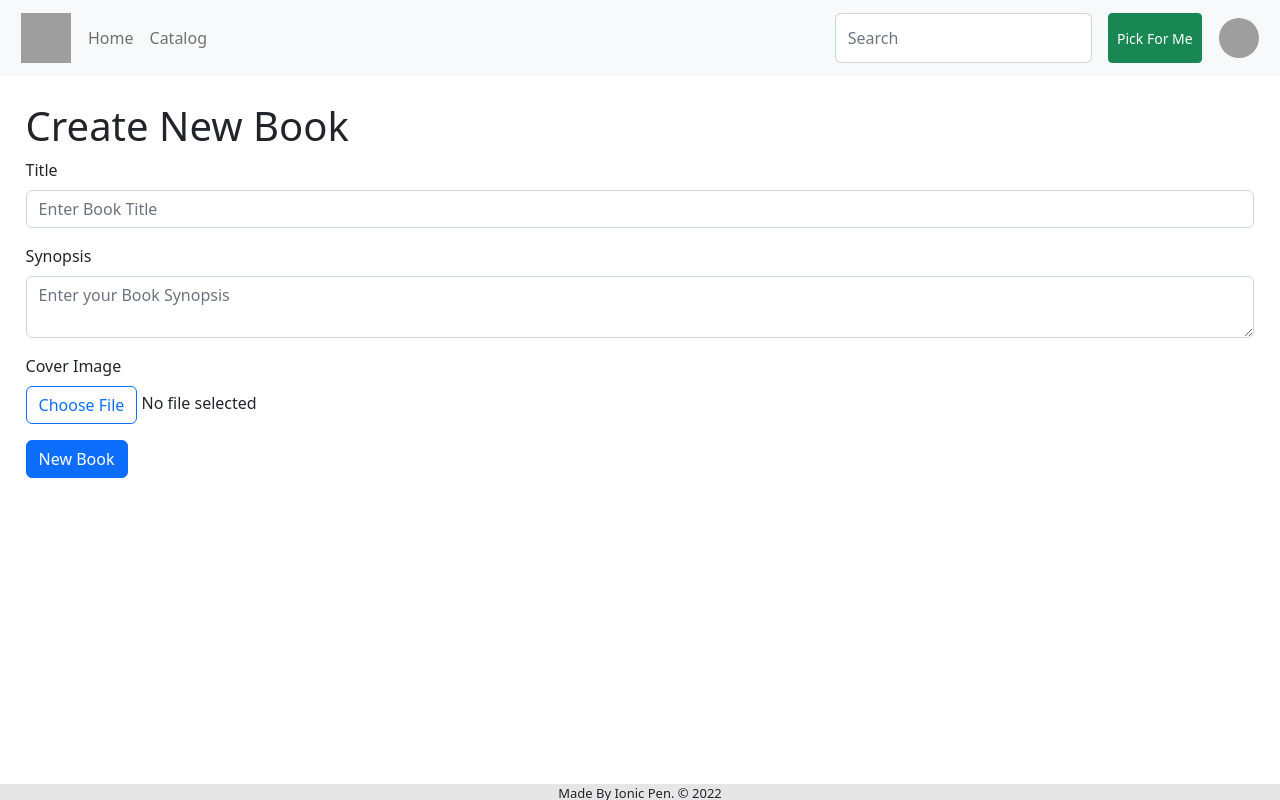
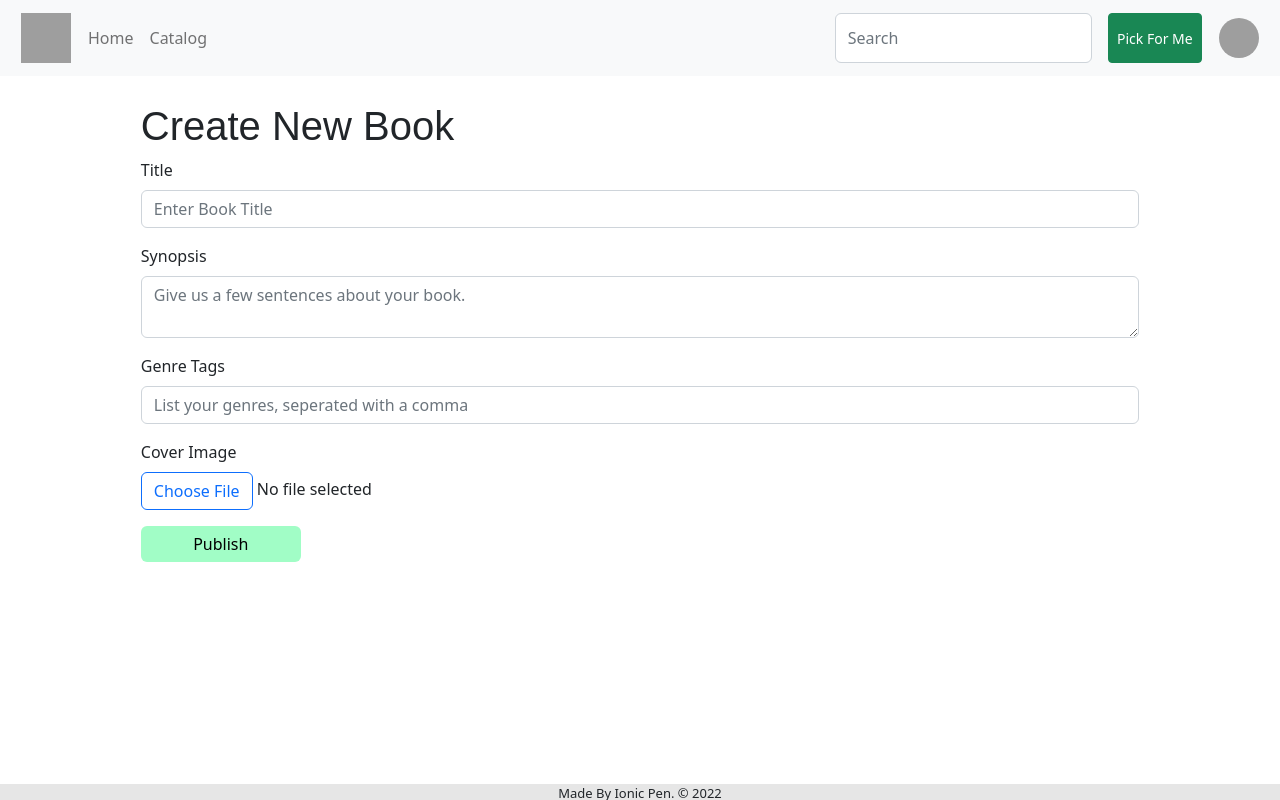
Before and after one commit to chrisfishbob/ionic-pen, a React (Create React App) app: page /books/new in a window 1280 px wide. Built offline with nearby package versions, Linux system fonts and the light colour scheme; no server answers; grey boxes are pictures that could not be loaded; a web font is replaced by a local one.

Commit message:
create new book

```diff
--- a/src/components/navbar/navbar.component.jsx
+++ b/src/components/navbar/navbar.component.jsx
@@ -109,7 +109,6 @@ function NavBar(props) {
                 <Dropdown.Item href="/profile">Profile</Dropdown.Item>
                 {props.loggedIn ? (
                   <div>
-                    <Dropdown.Item href="/books/new">New Book</Dropdown.Item>
                     <Dropdown.Item href="/logout">Logout</Dropdown.Item>
                   </div>
                 ) : (
--- a/src/pages/edit_book_page/edit_book_page.component.jsx
+++ b/src/pages/edit_book_page/edit_book_page.component.jsx
@@ -14,6 +14,7 @@ function EditBookPage() {
     const [bookTitle, setBookTitle] = useState("");
     const [bookSynopsis, setBookSynopsis] = useState("");
     const [bookCover, setBookCover] = useState(null);
+    const [bookGenres, setBookGenres] = useState(null)
 
     useEffect(() => {
         IonicPenAPI.getBookDetails(book_id).then((res) => {
@@ -37,8 +38,8 @@ function EditBookPage() {
         }
     }
 
-    return (<div style={{ margin: "2%" }}>
-        <h1>
+    return (<div style={{ marginTop: "2%", marginRight: "11%", marginLeft: "11%"}}>
+        <h1 style = {{fontFamily: "sans-serif"}}>
             { book_id? "Edit Book Details" : "Create New Book" }
         </h1>
         <Form onSubmit={ onFormSubmit }>
@@ -54,9 +55,16 @@ function EditBookPage() {
                 <Form.Label>Synopsis</Form.Label>
                 <Form.Control
                     as="textarea"
-                    placeholder="Enter your Book Synopsis"
+                    placeholder="Give us a few sentences about your book."
                     onChange={ ({ target: { value }}) => { setBookSynopsis(value) } }
                     value={ bookSynopsis } />
+            </Form.Group>
+            <Form.Group className="mb-3" controlId="formBookTitle">
+                <Form.Label>Genre Tags</Form.Label>
+                <Form.Control
+                    type="text"
+                    placeholder="List your genres, seperated with a comma"
+                    value={ bookGenres } />
             </Form.Group>
             <Form.Group className="mb-3" controlId="formBookCoverImage">
                 <Form.Label>Cover Image</Form.Label>
@@ -69,8 +77,8 @@ function EditBookPage() {
                     <br/>
                 </div>
             }
-            <Button variant="primary" type="submit">
-                { book_id? "Save Changes": "New Book" }
+            <Button style={{ backgroundColor: "#A1FDC6", border: "none", color:"black", width:"10em"}} variant="primary" type="submit">
+                { book_id? "Save Changes": "Publish" }
             </Button>
         </Form>
     </div>);
--- a/src/pages/profile_page/profile_page.component.jsx
+++ b/src/pages/profile_page/profile_page.component.jsx
@@ -1,6 +1,6 @@
 import { useEffect } from "react";
 import { useState } from "react";
-import { useParams, Link } from "react-router-dom";
+import { useParams, Link, useNavigate } from "react-router-dom";
 import IonicPenAPI from "../../IonicPenAPI";
 
 import Button from 'react-bootstrap/Button';
@@ -21,6 +21,7 @@ function ProfileInfoPage() {
 }
 
 function ProfilePage() {
+  const navigate = useNavigate();
   const { username } = useParams();
   const [profile, setProfile] = useState({});
   const [sectionInd, setSelectionInd] = useState(0)
@@ -91,7 +92,7 @@ function ProfilePage() {
           <Row>
             <Col style={{marginLeft:"7em"}}>
               <Button style={{ backgroundColor: "#A1FDC6", border: "none", color:"black", width:"10em"}}
-                variant="outline-primary" onClick={()=>setSelectionInd(3)}> Publish New Story </Button>
+                variant="outline-primary" onClick={() => navigate("/books/new/")}> Publish New Story </Button>
             </Col>
             <Col style={{marginLeft:"4em"}}>
               <Button style={{ backgroundColor: "#A1FDC6", border: "none", color:"black", width:"10em"}}
```
